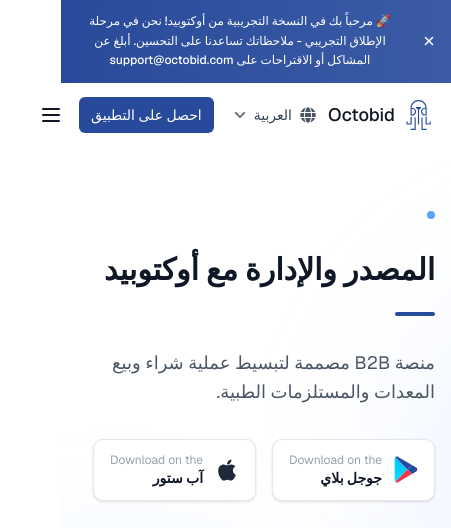
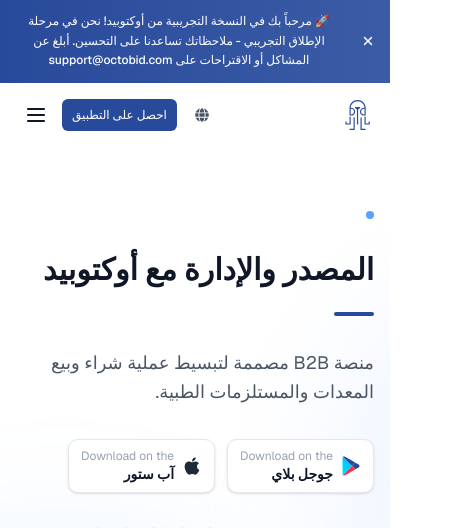
Before and after one commit to M-Alshahri/octobid_website_main, a Next.js app: page /ar in a window 390 px wide. Shown: the top 528 px of the page, 451 px wide, since content can reach past the window. Built offline with nearby package versions, Linux system fonts and the light colour scheme.

Commit message:
Fix mobile and tablet responsiveness issues on header

```diff
--- a/src/app/globals.css
+++ b/src/app/globals.css
@@ -51,6 +51,7 @@
 
 html {
   scroll-behavior: smooth;
+  overflow-x: hidden;
 }
 
 html,
@@ -60,6 +61,9 @@
   color: var(--foreground);
   font-family: var(--font-geist-sans), system-ui, sans-serif;
   min-height: 100vh;
+  overflow-x: hidden;
+  width: 100%;
+  max-width: 100vw;
 }
 
 /* Ensure all main containers have white background */
--- a/src/components/ConnectWithSuppliers/ConnectWithSuppliers.tsx
+++ b/src/components/ConnectWithSuppliers/ConnectWithSuppliers.tsx
@@ -79,7 +79,7 @@
         </div>
 
         {/* Orbital ring with logo and icons */}
-        <div className="relative mt-0 mx-auto aspect-square w-[min(86vw,560px)]">
+        <div className="relative mt-0 mx-auto aspect-square w-full max-w-[560px]">
           {/* Center logo */}
           <div className="absolute left-1/2 top-1/3 -translate-x-1/2 -translate-y-1/2 text-center">
             <Image
--- a/src/components/Features/Features.tsx
+++ b/src/components/Features/Features.tsx
@@ -67,8 +67,8 @@
             </div>
 
             {/* MIDDLE IMAGE PLACEHOLDER */}
-            <div className="mx-auto">
-              <div className="w-[370px] h-[600px] rounded-3xl bg-white shadow-2xl p-9">
+            <div className="mx-auto w-full max-w-[370px]">
+              <div className="w-full aspect-[370/600] rounded-3xl bg-white shadow-2xl p-9">
                 <Image
                   src="/images/features_center_image.png"
                   alt="Features Center Image"
--- a/src/components/Header.tsx
+++ b/src/components/Header.tsx
@@ -32,19 +32,19 @@
                 height={38}
                 className="w-8 h-9"
               />
-              <span className="text-lg sm:text-xl font-medium text-gray-900 font-poppins whitespace-nowrap">
+              <span className="hidden sm:block text-lg sm:text-xl font-medium text-gray-900 font-poppins whitespace-nowrap">
                 Octobid
               </span>
             </Link>
           </div>
 
           {/* Desktop Navigation - Show on medium screens and up */}
-          <nav className="hidden md:flex items-center space-x-1 xl:space-x-4">
+          <nav className="hidden md:flex items-center space-x-0.5 lg:space-x-1 xl:space-x-4">
             {navigationItems.map((item) => (
               <Link
                 key={item.name}
                 href={item.href}
-                className="text-gray-900 hover:text-blue-600 px-2 xl:px-3 py-2 text-sm font-medium transition-colors duration-200 whitespace-nowrap"
+                className="text-gray-900 hover:text-blue-600 px-1.5 lg:px-2 xl:px-3 py-2 text-xs lg:text-sm font-medium transition-colors duration-200 whitespace-nowrap"
               >
                 {item.name}
               </Link>
@@ -52,11 +52,11 @@
           </nav>
 
           {/* CTA Button and Language Switcher */}
-          <div className="flex items-center space-x-2">
+          <div className="flex items-center space-x-1.5 lg:space-x-2">
             <LanguageSwitcher />
             <Link
               href="/get-app"
-              className="bg-[#284A9A] text-white px-3 sm:px-4 xl:px-6 py-2 rounded-sm text-sm font-medium hover:bg-blue-700 transition-colors duration-200 whitespace-nowrap"
+              className="bg-[#284A9A] text-white px-2.5 md:px-3 lg:px-4 xl:px-6 py-2 rounded-sm text-xs md:text-sm font-medium hover:bg-blue-700 transition-colors duration-200 whitespace-nowrap flex-shrink-0"
             >
               {t("getTheApp")}
             </Link>
--- a/src/components/Hero/Hero.tsx
+++ b/src/components/Hero/Hero.tsx
@@ -33,29 +33,34 @@
             </p>
 
             {/* App Store Buttons */}
-            <div className="flex gap-4">
+            <div className="flex flex-wrap gap-3 sm:gap-4">
               {/* Google Play Button */}
-              <div className="flex items-center space-x-3 bg-white border border-gray-200 rounded-lg px-4 py-3 shadow hover:shadow-md transition-shadow cursor-pointer">
+              <div className="flex items-center space-x-2 sm:space-x-3 bg-white border border-gray-200 rounded-lg px-3 sm:px-4 py-2 sm:py-3 shadow hover:shadow-md transition-shadow cursor-pointer flex-shrink-0">
                 <Image
                   src="/images/google_play.svg"
                   alt="Google Play"
                   width={24}
                   height={24}
+                  className="w-5 h-5 sm:w-6 sm:h-6"
                 />
                 <div>
-                  <div className="text-xs text-gray-400">Download on the</div>
-                  <div className="text-sm font-semibold text-gray-900">
+                  <div className="text-xs text-gray-400 whitespace-nowrap">
+                    Download on the
+                  </div>
+                  <div className="text-sm font-semibold text-gray-900 whitespace-nowrap">
                     {t("googlePlay")}
                   </div>
                 </div>
               </div>
 
               {/* Apple Store Button */}
-              <div className="flex items-center space-x-3 bg-white border border-gray-200 rounded-lg px-4 py-3 shadow hover:shadow-md transition-shadow cursor-pointer">
-                <FaApple className="w-6 h-6 text-gray-800" />
+              <div className="flex items-center space-x-2 sm:space-x-3 bg-white border border-gray-200 rounded-lg px-3 sm:px-4 py-2 sm:py-3 shadow hover:shadow-md transition-shadow cursor-pointer flex-shrink-0">
+                <FaApple className="w-5 h-5 sm:w-6 sm:h-6 text-gray-800" />
                 <div>
-                  <div className="text-xs text-gray-400">Download on the</div>
-                  <div className="text-sm font-semibold text-gray-900">
+                  <div className="text-xs text-gray-400 whitespace-nowrap">
+                    Download on the
+                  </div>
+                  <div className="text-sm font-semibold text-gray-900 whitespace-nowrap">
                     {t("appStore")}
                   </div>
                 </div>
--- a/src/components/Hero/StatisticsElement.tsx
+++ b/src/components/Hero/StatisticsElement.tsx
@@ -5,15 +5,15 @@
   const { text1, text2 } = props;
   return (
     <div className="flex items-center">
-      <div className="w-[150px] text-center">
-        <div className="text-3xl lg:text-4xl font-bold text-gray-900 mb-2">
+      <div className="flex-1 min-w-0 text-center px-2">
+        <div className="text-2xl sm:text-3xl lg:text-4xl font-bold text-gray-900 mb-2">
           {text1}
         </div>
-        <div className="text-sm text-gray-500">{text2}</div>
+        <div className="text-xs sm:text-sm text-gray-500">{text2}</div>
       </div>
 
       {/* Vertical divider */}
-      <div className="block w-px h-[100px] bg-gray-300"></div>
+      <div className="block w-px h-[80px] sm:h-[100px] bg-gray-300"></div>
     </div>
   );
 }
--- a/src/components/LanguageSwitcher.tsx
+++ b/src/components/LanguageSwitcher.tsx
@@ -29,15 +29,15 @@
     <div className="relative">
       <button
         onClick={() => setIsOpen(!isOpen)}
-        className="flex items-center space-x-2 px-3 py-2 rounded-lg hover:bg-gray-100 transition-colors"
+        className="flex items-center space-x-1 md:space-x-2 px-2 md:px-3 py-2 rounded-lg hover:bg-gray-100 transition-colors"
         aria-label="Switch language"
       >
-        <FaGlobe className="w-4 h-4 text-gray-600" />
-        <span className="text-sm font-medium text-gray-700">
+        <FaGlobe className="w-3.5 h-3.5 md:w-4 md:h-4 text-gray-600" />
+        <span className="text-xs md:text-sm font-medium text-gray-700 hidden sm:inline">
           {languageNames[locale as keyof typeof languageNames]}
         </span>
         <FaChevronDown
-          className={`w-3 h-3 text-gray-500 transition-transform ${
+          className={`w-2.5 h-2.5 md:w-3 md:h-3 text-gray-500 transition-transform hidden sm:inline ${
             isOpen ? "rotate-180" : ""
           }`}
         />
```
